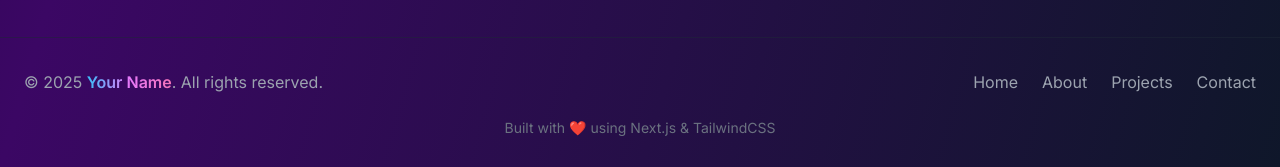
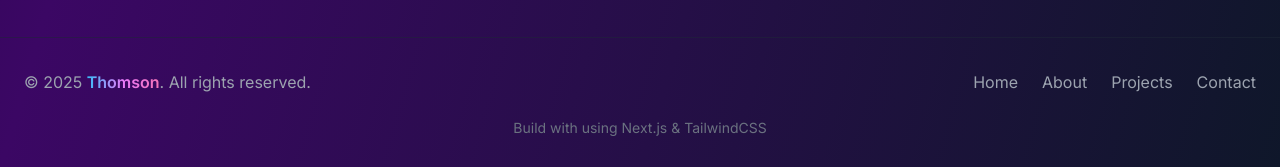
Before and after one commit to ThomsonSimbolon/my-portofolio-v2, a Next.js app: page / in a window 1280 px wide. Shown: the part 4224-4391 px from the top of the page. Built offline with nearby package versions, Linux system fonts and the light colour scheme.

Commit message:
Perbaikan Footer dan Tittle

```diff
--- a/app/layout.tsx
+++ b/app/layout.tsx
@@ -5,8 +5,9 @@ import "./globals.css";
 const inter = Inter({ subsets: ["latin"] });
 
 export const metadata: Metadata = {
-  title: "Portfolio - My Personal Website",
-  description: "Welcome to my personal portfolio website showcasing my projects, skills, and experience.",
+  title: "Portfolio",
+  description:
+    "Welcome to my personal portfolio website showcasing my projects, skills, and experience.",
 };
 
 export default function RootLayout({
--- a/components/Footer.tsx
+++ b/components/Footer.tsx
@@ -7,7 +7,9 @@ export default function Footer() {
         <div className="flex flex-col md:flex-row justify-between items-center gap-4">
           <div className="text-center md:text-left">
             <p className="text-gray-400">
-              © {currentYear} <span className="gradient-text font-semibold">Your Name</span>. All rights reserved.
+              © {currentYear}{" "}
+              <span className="gradient-text font-semibold">Thomson</span>. All
+              rights reserved.
             </p>
           </div>
 
@@ -41,7 +43,7 @@ export default function Footer() {
 
         <div className="mt-6 text-center">
           <p className="text-gray-500 text-sm">
-            Built with ❤️ using Next.js & TailwindCSS
+            Build with using Next.js & TailwindCSS
           </p>
         </div>
       </div>
```
